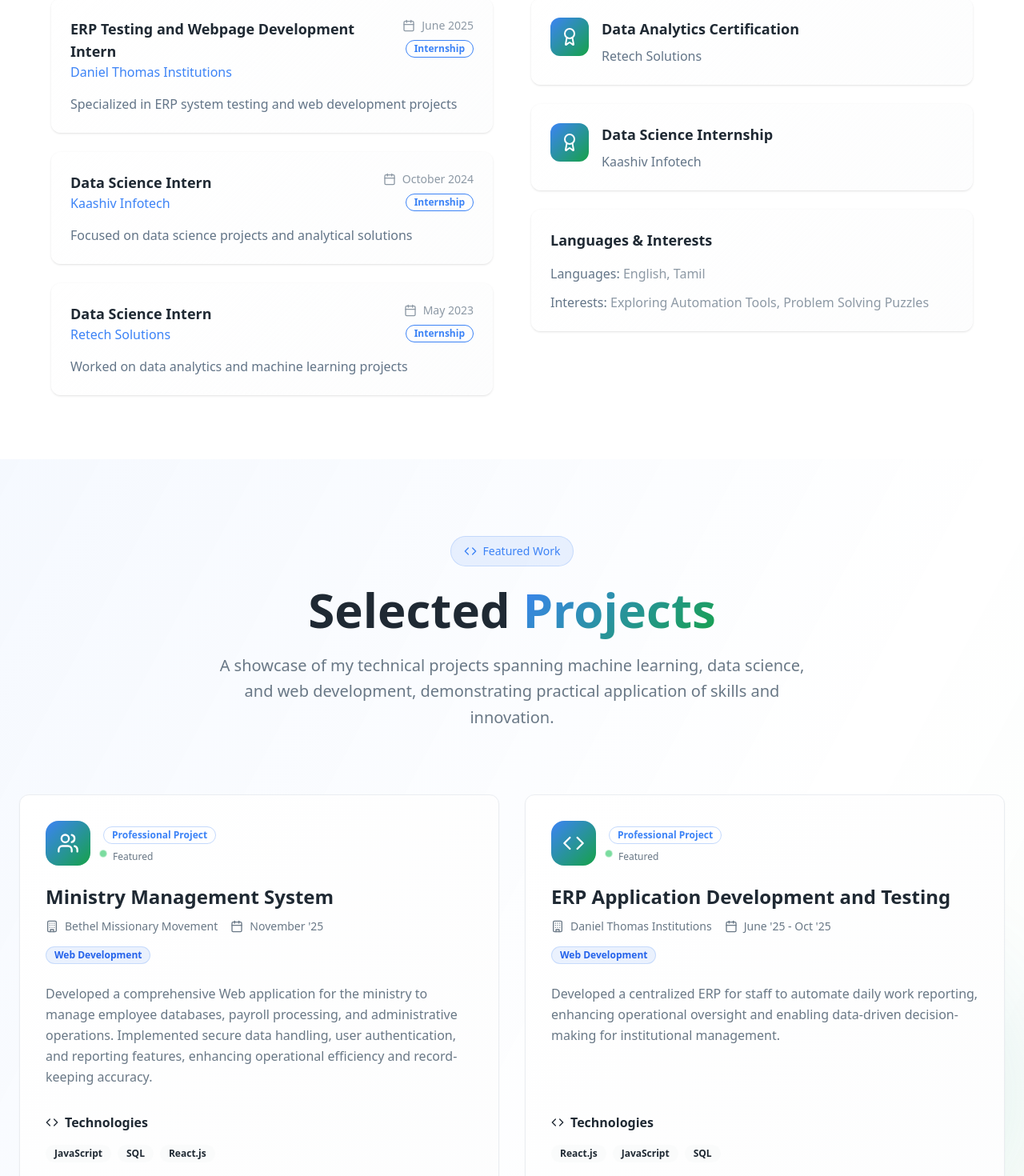
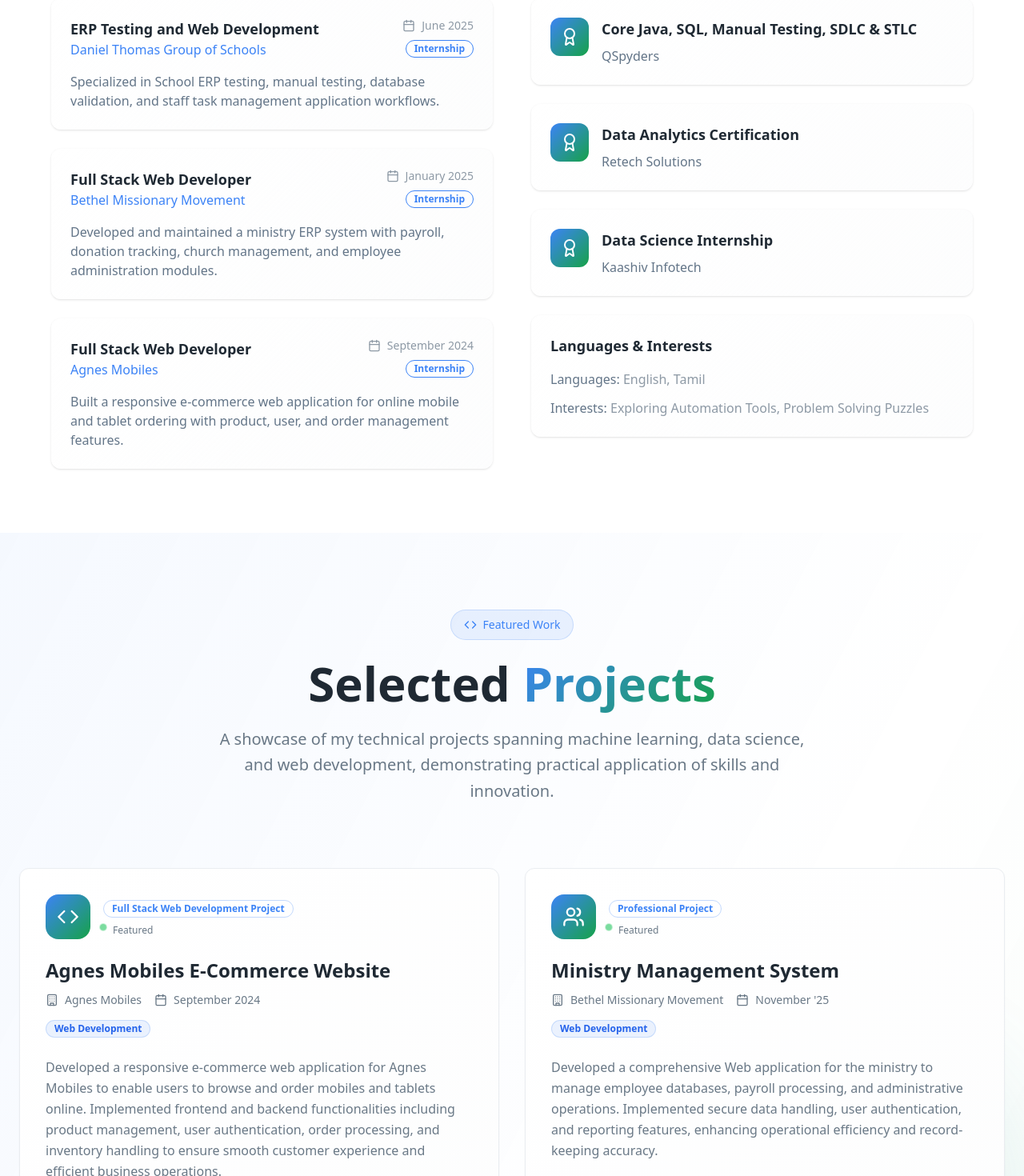
Before and after one commit to jeredson/my_resume, a React (Vite) app: page / in a window 1280 px wide. Shown: the part 2580-4050 px from the top of the page at 80% size. Built offline with nearby package versions, Linux system fonts and the light colour scheme; the HTML template or start-up script is replaced by a standard one.

Commit message:
Update resume content

```diff
--- a/src/components/About.tsx
+++ b/src/components/About.tsx
@@ -120,6 +120,11 @@ const About = () => {
                     <h4 className="font-semibold text-foreground">Higher Secondary (H.S.C.)</h4>
                     <p className="text-muted-foreground text-sm">Daniel Thomas Matric Hr Sec School • June 2021 • 76%</p>
                   </div>
+                  <div className="relative pl-6 border-l-2 border-muted">
+                    <div className="absolute -left-2 top-0 w-4 h-4 bg-muted rounded-full" />
+                    <h4 className="font-semibold text-foreground">Secondary School (SSLC)</h4>
+                    <p className="text-muted-foreground text-sm">Daniel Thomas Hr Sec School • June 2019 • 78%</p>
+                  </div>
                 </div>
               </Card>
             </div>
--- a/src/components/Experience.tsx
+++ b/src/components/Experience.tsx
@@ -5,29 +5,34 @@ import { Building, Calendar, Award } from "lucide-react";
 const Experience = () => {
   const experiences = [
     {
-      title: "ERP Testing and Webpage Development Intern",
-      company: "Daniel Thomas Institutions",
+      title: "ERP Testing and Web Development",
+      company: "Daniel Thomas Group of Schools",
       period: "June 2025",
       type: "Internship",
-      description: "Specialized in ERP system testing and web development projects"
+      description: "Specialized in School ERP testing, manual testing, database validation, and staff task management application workflows."
     },
     {
-      title: "Data Science Intern",
-      company: "Kaashiv Infotech",
-      period: "October 2024",
+      title: "Full Stack Web Developer",
+      company: "Bethel Missionary Movement",
+      period: "January 2025",
       type: "Internship",
-      description: "Focused on data science projects and analytical solutions"
+      description: "Developed and maintained a ministry ERP system with payroll, donation tracking, church management, and employee administration modules."
     },
     {
-      title: "Data Science Intern",
-      company: "Retech Solutions",
-      period: "May 2023",
+      title: "Full Stack Web Developer",
+      company: "Agnes Mobiles",
+      period: "September 2024",
       type: "Internship",
-      description: "Worked on data analytics and machine learning projects"
+      description: "Built a responsive e-commerce web application for online mobile and tablet ordering with product, user, and order management features."
     }
   ];
 
   const certifications = [
+    {
+      title: "Core Java, SQL, Manual Testing, SDLC & STLC",
+      issuer: "QSpyders",
+      icon: Award
+    },
     {
       title: "Data Analytics Certification",
       issuer: "Retech Solutions",
--- a/src/components/Hero.tsx
+++ b/src/components/Hero.tsx
@@ -84,7 +84,7 @@ const Hero = () => {
                   className="premium-button group px-8 py-6 text-base font-semibold"
                 >
                   <a
-                    href="https://drive.google.com/file/d/1O8Dh80n6mbKCRTbKBHp8qT0KuyGfdAry/view?usp=sharing"
+                    href="https://drive.google.com/file/d/1bzMHnSXOjtElG118ILaNJOk2O-LOGp-4/view?usp=sharing"
                     target="_blank"
                     rel="noopener noreferrer"
                   >
--- a/src/components/Projects.tsx
+++ b/src/components/Projects.tsx
@@ -9,6 +9,19 @@ const Projects = () => {
   const sectionRef = useRef<HTMLElement>(null);
 
   const projects = [
+    {
+      title: "Agnes Mobiles E-Commerce Website",
+      type: "Full Stack Web Development Project",
+      description: "Developed a responsive e-commerce web application for Agnes Mobiles to enable users to browse and order mobiles and tablets online. Implemented frontend and backend functionalities including product management, user authentication, order processing, and inventory handling to ensure smooth customer experience and efficient business operations.",
+      technologies: ["HTML", "CSS", "JavaScript", "PHP", "MySQL", "Bootstrap"],
+      icon: Code,
+      category: "Web Development",
+      period: "September 2024",
+      client: "Agnes Mobiles",
+      codeLink: "https://github.com/jeredson/my_resume",
+      gradient: "from-cyan-500/20 to-blue-500/20",
+      featured: true
+    },
     {
       title: "Ministry Management System",
       type: "Professional Project",
```
